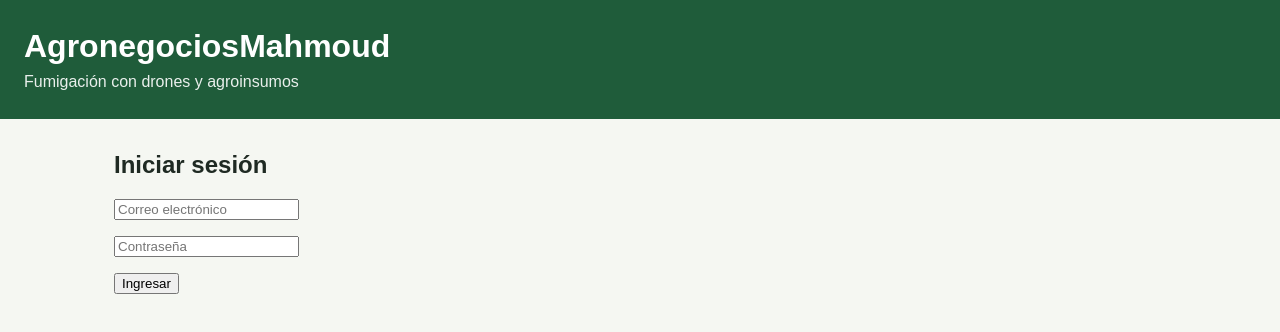
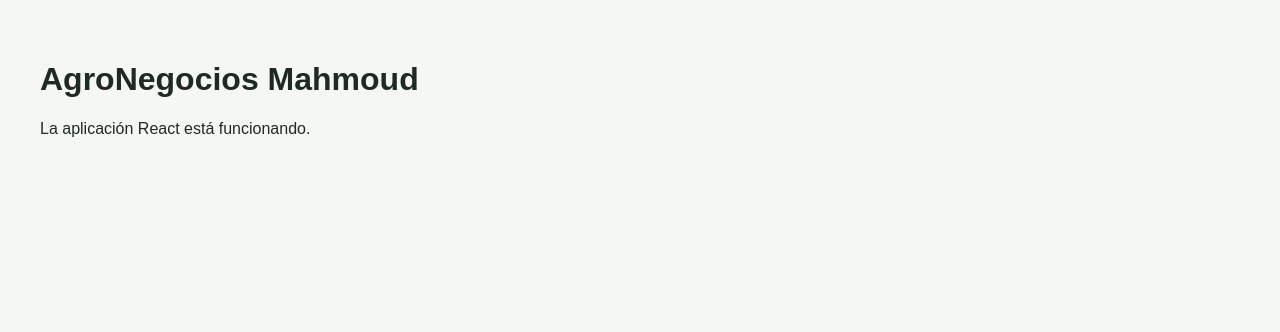
Before and after one commit to AgriSmart-Sc/agronegocios-mahmoud-web, a React (Vite) app: page / in a window 1280 px wide. Shown: the top 332 px of the page. Built offline with nearby package versions, Linux system fonts and the light colour scheme.

Commit message:
Update App.jsx

```diff
--- a/src/App.jsx
+++ b/src/App.jsx
@@ -1,166 +1,9 @@
-import { useEffect, useState } from "react";
-import { supabase } from "./supabase";
 
 export default function App() {
-  const [email, setEmail] = useState("");
-  const [password, setPassword] = useState("");
-  const [session, setSession] = useState(null);
-  const [perfil, setPerfil] = useState(null);
-  const [cargando, setCargando] = useState(true);
-  const [error, setError] = useState("");
-
-  useEffect(() => {
-    supabase.auth.getSession().then(({ data }) => {
-      const sesionActual = data.session;
-      setSession(sesionActual);
-
-      if (sesionActual?.user) {
-        cargarPerfil(sesionActual.user.id);
-      } else {
-        setCargando(false);
-      }
-    });
-
-    const {
-      data: { subscription },
-    } = supabase.auth.onAuthStateChange((_event, nuevaSession) => {
-      setSession(nuevaSession);
-
-      if (nuevaSession?.user) {
-        cargarPerfil(nuevaSession.user.id);
-      } else {
-        setPerfil(null);
-        setCargando(false);
-      }
-    });
-
-    return () => subscription.unsubscribe();
-  }, []);
-
-  async function cargarPerfil(userId) {
-    setCargando(true);
-    setError("");
-
-    const { data, error } = await supabase
-      .from("perfiles")
-      .select("nombre, rol, activo")
-      .eq("id", userId)
-      .single();
-
-    if (error) {
-      setError("No se pudo cargar el perfil: " + error.message);
-      setPerfil(null);
-    } else {
-      setPerfil(data);
-    }
-
-    setCargando(false);
-  }
-
-  async function iniciarSesion(e) {
-    e.preventDefault();
-    setError("");
-    setCargando(true);
-
-    const { error } = await supabase.auth.signInWithPassword({
-      email,
-      password,
-    });
-
-    if (error) {
-      setError("Correo o contraseña incorrectos.");
-      setCargando(false);
-    }
-  }
-
-  async function cerrarSesion() {
-    await supabase.auth.signOut();
-  }
-
-  function nombreRol(rol) {
-    if (rol === "admin_editor") return "Administrador";
-    if (rol === "admin_lector") return "Administrador espectador";
-    if (rol === "cliente") return "Cliente";
-    return rol;
-  }
-
-  if (cargando) {
-    return (
-      <div className="app-main">
-        <h2>Cargando...</h2>
-      </div>
-    );
-  }
-
-  if (!session) {
-    return (
-      <div className="app">
-        <header className="app-header">
-          <h1>AgronegociosMahmoud</h1>
-          <p>Fumigación con drones y agroinsumos</p>
-        </header>
-
-        <main className="app-main">
-          <h2>Iniciar sesión</h2>
-
-          <form onSubmit={iniciarSesion}>
-            <p>
-              <input
-                type="email"
-                placeholder="Correo electrónico"
-                value={email}
-                onChange={(e) => setEmail(e.target.value)}
-                required
-              />
-            </p>
-
-            <p>
-              <input
-                type="password"
-                placeholder="Contraseña"
-                value={password}
-                onChange={(e) => setPassword(e.target.value)}
-                required
-              />
-            </p>
-
-            <button type="submit">Ingresar</button>
-          </form>
-
-          {error && <p>{error}</p>}
-        </main>
-      </div>
-    );
-  }
-
   return (
-    <div className="app">
-      <header className="app-header">
-        <h1>AgronegociosMahmoud</h1>
-        <p>Fumigación con drones y agroinsumos</p>
-      </header>
-
-      <main className="app-main">
-        {perfil ? (
-          <>
-            <h2>Bienvenido, {perfil.nombre}</h2>
-            <p>
-              Tipo de usuario: <strong>{nombreRol(perfil.rol)}</strong>
-            </p>
-
-            <p>
-              Estado:{" "}
-              <strong>{perfil.activo ? "Activo" : "Inactivo"}</strong>
-            </p>
-          </>
-        ) : (
-          <p>No se encontró el perfil del usuario.</p>
-        )}
-
-        {error && <p>{error}</p>}
-
-        <button onClick={cerrarSesion}>Cerrar sesión</button>
-      </main>
+    <div style={{ padding: "40px" }}>
+      <h1>AgroNegocios Mahmoud</h1>
+      <p>La aplicación React está funcionando.</p>
     </div>
   );
 }
```
